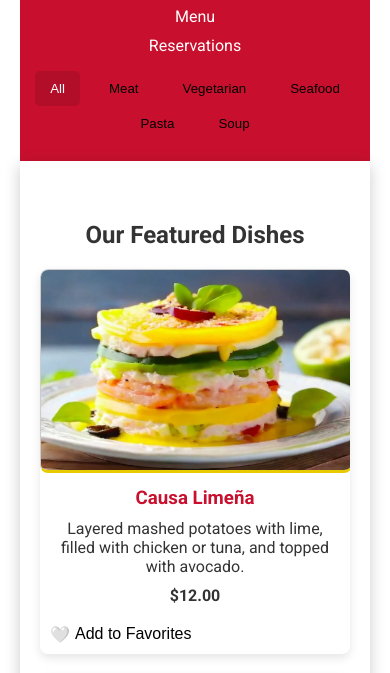
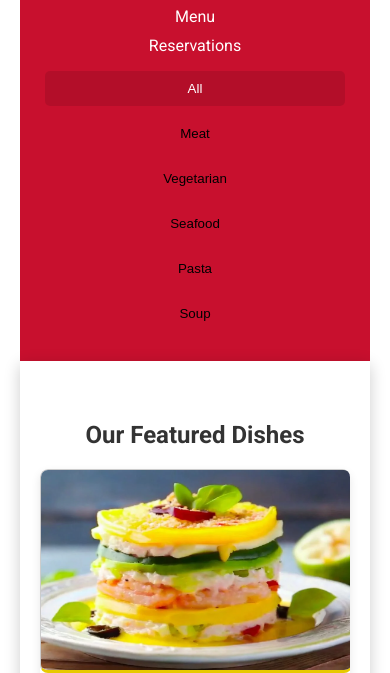
Before and after one commit to ggosdinski/myProject, a plain HTML site: page menu.html in a window 390 px wide. Shown: the part 171-844 px from the top of the page. Drawn offline with Linux system fonts and the light colour scheme.

```diff
--- a/styles/style.css
+++ b/styles/style.css
@@ -60,6 +60,9 @@ nav ul li {
     text-align: center;
     margin-bottom: 10px;
     box-shadow: none;
+    display: flex;
+    flex-wrap: wrap;
+    justify-content: center;
 }
 
 .filter-btn {
@@ -438,11 +441,20 @@ footer {
         text-align: center; /* Centra los enlaces */
     }
 
-    nav ul li {
+    nav ul li{
         margin: 10px 0; /* Espaciado vertical entre los elementos */
     }
 
+    .filter {
+        flex-direction: column; /* Cambia la dirección de los botones a columna */
+        align-items: center; /* Centra los botones */
+    }
 
+    .filter-btn {
+        margin-bottom: 10px; /* Agrega espacio entre los botones en columna */
+        width: 100%; /* Hace que los botones ocupen el 100% del ancho */
+        max-width: 300px; /* Limita el ancho máximo de los botones */
+    }
 }
 
 
```
